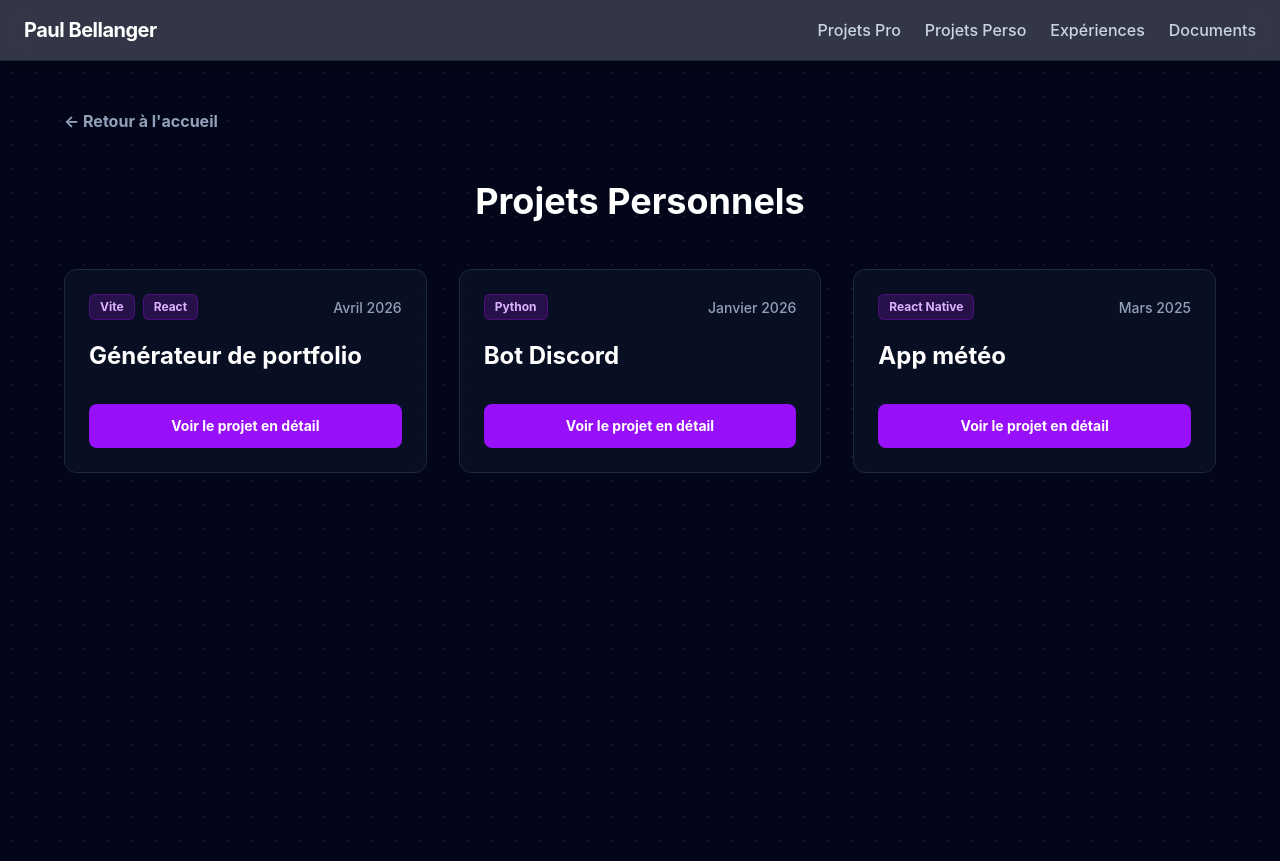
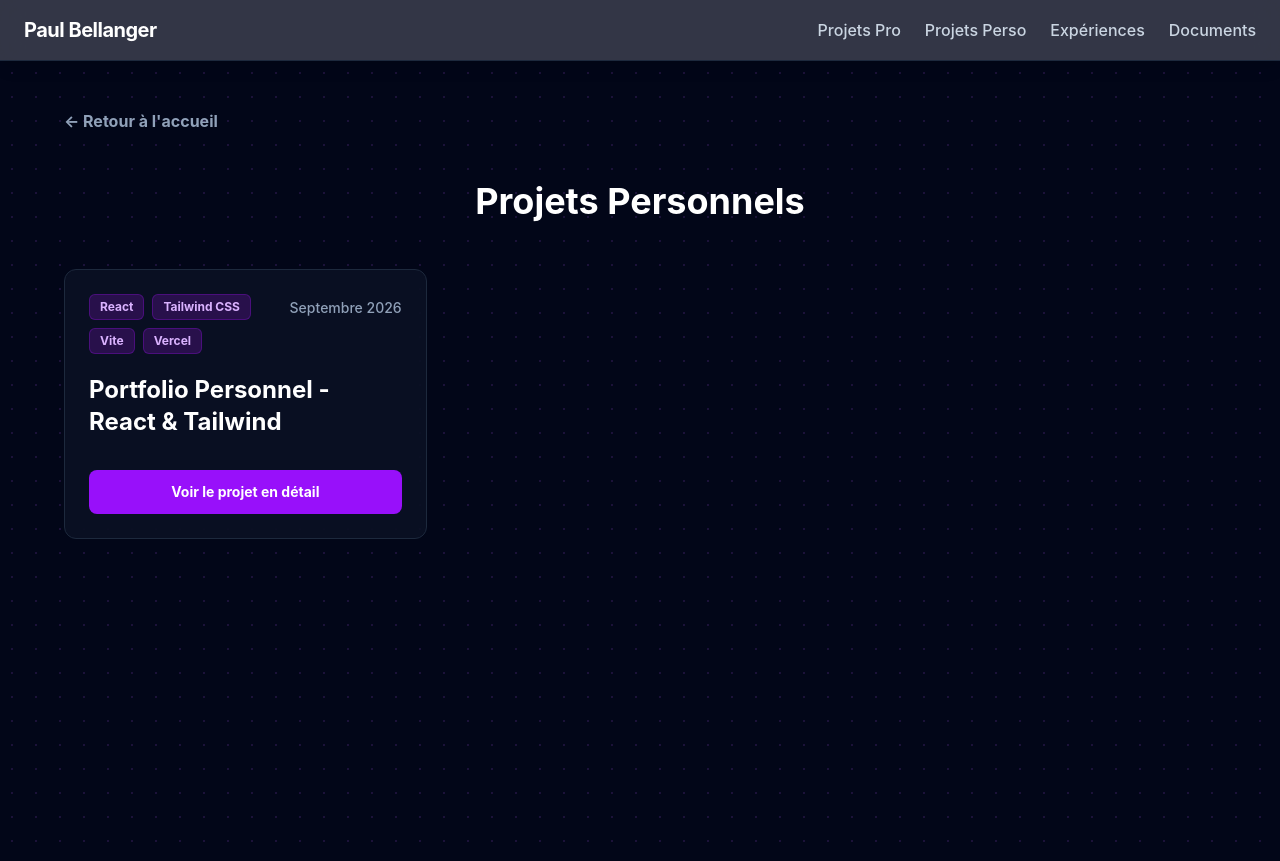
Before and after one commit to Methdec/Portfolio, a React (Vite) app: page /projets/perso in a window 1280 px wide. Built offline with nearby package versions, Linux system fonts and the light colour scheme.

Commit message:
maj projets

```diff
--- a/src/data/projects.js
+++ b/src/data/projects.js
@@ -61,28 +61,6 @@ export const projectsData = {
       demoLink: 'https://demo-dashboard.com'
     },
     {
-      id: 'portfolio-react',
-      title: 'Portfolio Personnel - React & Tailwind',
-      tech: 'React / Tailwind CSS / Vite / Vercel',
-      date: 'Septembre 2026',
-      githubLink: 'https://github.com/Methdec/Portfolio',
-      demoLink: '/',
-      images: [],
-      content: [
-        "Conception et développement de ce **portfolio interactif** (le site sur lequel vous naviguez actuellement) afin de présenter mon parcours, mes compétences et mes réalisations de manière centralisée.",
-
-        "### Design & UI/UX",
-        "L'interface a été entièrement pensée autour d'un **Dark Mode** élégant pour un rendu développeur très moderne. Elle intègre des effets de **Glassmorphism** (cartes en verre dépoli), des grilles d'arrière-plan subtiles et colorées selon les sections, ainsi que des animations d'apparition fluides pour maximiser l'expérience utilisateur.",
-
-        "### Architecture Technique",
-        "- **Single Page Application (SPA)** ultra-rapide propulsée par **Vite** et structurée en composants modulaires avec **React**.\n- Routage dynamique géré par **React Router** pour une navigation instantanée sans rechargement de page.\n- Intégration d'un **interpréteur de texte sur-mesure** en JavaScript permettant de parser des balises personnalisées (pour le gras ou les sous-titres) afin de faciliter la rédaction du contenu.\n- Styling 100% responsive et utilitaire réalisé avec **Tailwind CSS**.",
-
-        "### Déploiement & CI/CD",
-        "L'hébergement est assuré par **Vercel**. Le projet est directement synchronisé avec le dépôt **GitHub** pour garantir une intégration et un déploiement continus (**CI/CD**). Chaque nouveau projet ajouté dans le code est ainsi automatiquement poussé en production sans action supplémentaire.",
-      ],
-      documents: []
-    },
-    {
       id: 'pot-connecte',
       title: 'Pot Connecté IoT - Signaux Bioélectriques',
       tech: 'ESP32 / C++ / Capteur AD8232 / MQTT',
@@ -115,19 +93,26 @@ export const projectsData = {
   ],
   perso: [
     {
-      id: 'p3',
-      title: 'Générateur de portfolio',
-      tech: 'Vite / React',
-      date: 'Avril 2026',
-      images: [], // Tableau vide si pas d'image
+      id: 'portfolio-react',
+      title: 'Portfolio Personnel - React & Tailwind',
+      tech: 'React / Tailwind CSS / Vite / Vercel',
+      date: 'Septembre 2026',
+      githubLink: 'https://github.com/Methdec/Portfolio',
+      demoLink: '/',
+      images: [],
       content: [
-        "Un projet personnel né du besoin de créer rapidement mon propre portfolio. J'ai décidé d'en faire un outil réutilisable.",
-        "Le principe est simple : on édite un fichier de configuration JSON, et l'application génère dynamiquement les pages et le routage associé."
+        "Conception et développement de ce **portfolio interactif** (le site sur lequel vous naviguez actuellement) afin de présenter mon parcours, mes compétences et mes réalisations de manière centralisée.",
+
+        "### Design & UI/UX",
+        "L'interface a été entièrement pensée autour d'un **Dark Mode** élégant pour un rendu développeur très moderne. Elle intègre des effets de **Glassmorphism** (cartes en verre dépoli), des grilles d'arrière-plan subtiles et colorées selon les sections, ainsi que des animations d'apparition fluides pour maximiser l'expérience utilisateur.",
+
+        "### Architecture Technique",
+        "- **Single Page Application (SPA)** ultra-rapide propulsée par **Vite** et structurée en composants modulaires avec **React**.\n- Routage dynamique géré par **React Router** pour une navigation instantanée sans rechargement de page.\n- Intégration d'un **interpréteur de texte sur-mesure** en JavaScript permettant de parser des balises personnalisées (pour le gras ou les sous-titres) afin de faciliter la rédaction du contenu.\n- Styling 100% responsive et utilitaire réalisé avec **Tailwind CSS**.",
+
+        "### Déploiement & CI/CD",
+        "L'hébergement est assuré par **Vercel**. Le projet est directement synchronisé avec le dépôt **GitHub** pour garantir une intégration et un déploiement continus (**CI/CD**). Chaque nouveau projet ajouté dans le code est ainsi automatiquement poussé en production sans action supplémentaire.",
       ],
-      githubLink: 'https://github.com/votre-profil/portfolio-gen',
-      demoLink: 'https://portfolio-gen.com'
-    },
-    { id: 'p4', title: 'Bot Discord', tech: 'Python', date: 'Janvier 2026', images: [], content: ["Bot utilitaire..."], githubLink: '', demoLink: '' },
-    { id: 'p5', title: 'App météo', tech: 'React Native', date: 'Mars 2025', images: [], content: ["App mobile..."], githubLink: '', demoLink: '' }
-  ]
+      documents: []
+    }
+    ]
 };
```
